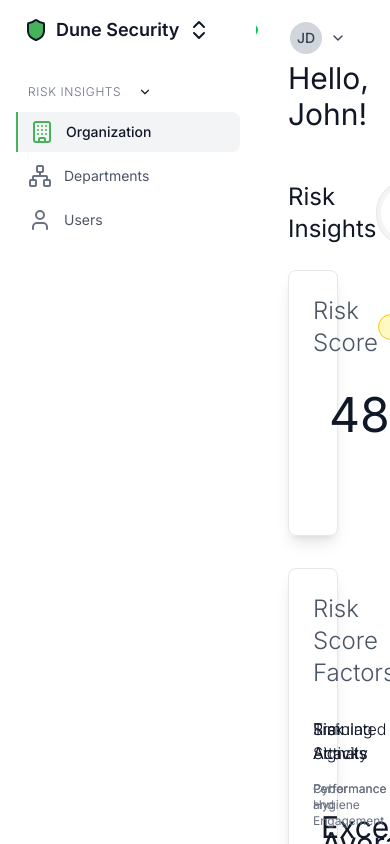
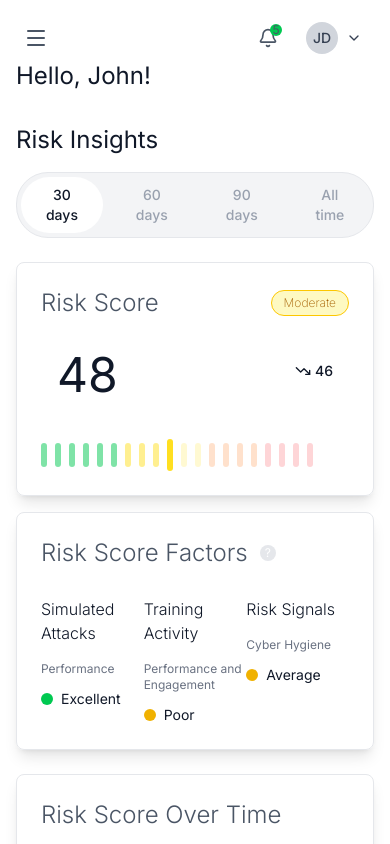
Before and after one commit to dlevenson44/dune-dashboard, a Next.js app: page / in a window 390 px wide. Built offline with nearby package versions, Linux system fonts and the light colour scheme.

Commit message:
fix mobile styling

```diff
--- a/features/dashboard/components/Dashboard/Dashboard.tsx
+++ b/features/dashboard/components/Dashboard/Dashboard.tsx
@@ -19,24 +19,27 @@
 
 const Dashboard = () => {
   const [filter, setFilter] = useState(timeFilters[0].id)
+  const [isSidebarOpen, setIsSidebarOpen] = useState(false)
 
   const handleFilterClick = (filterId: string) =>
     setFilter(filterId)
 
+  const toggleSidebar = () => setIsSidebarOpen(!isSidebarOpen)
+
   return (
     <div className="flex h-screen">
       {/* Sidebar */}
-      <Sidebar />
+      <Sidebar isOpen={isSidebarOpen} onClose={() => setIsSidebarOpen(false)} />
 
       <div className="flex-1 flex flex-col overflow-hidden">
         {/* Header */}
-        <Header />
+        <Header onMenuClick={toggleSidebar} />
 
         {/* Main Dashboard Content */}
-        <main className="flex-1 overflow-y-auto p-8 bg-white">
+        <main className="flex-1 overflow-y-auto p-4 md:p-8 bg-white">
           <div className="mb-8">
             {/* Filter */}
-            <div className="flex items-center justify-between mb-6">
+            <div className="flex flex-col sm:flex-row items-start sm:items-center justify-between mb-6 gap-4">
               <h2 className="text-2xl text-gray-900">Risk Insights</h2>
               <SwitchFilter
                 activeFilterId={filter}
@@ -46,13 +49,13 @@
             </div>
 
             {/* Risk Score and Risk Score Factor Cards */}
-            <div className="grid grid-cols-1 lg:grid-cols-[30%_70%] gap-8 mb-6 mr-8">
+            <div className="grid grid-cols-1 lg:grid-cols-[30%_70%] gap-4 md:gap-8 mb-6 md:mr-8">
               <RiskScore data={mockRiskScoreData} />
               <RiskScoreFactors factors={mockRiskScoreFactors} />
             </div>
 
             {/* Risk Score Over Time and Org Overview Cards */}
-            <div className="grid grid-cols-1 lg:grid-cols-[55%_45%] gap-8 mb-6 mr-8">
+            <div className="grid grid-cols-1 lg:grid-cols-[55%_45%] gap-4 md:gap-8 mb-6 md:mr-8">
               <RiskScoreOverTime data={mockTimeSeriesData} />
               <OrganizationOverview stats={mockOrganizationStats} />
             </div>
--- a/features/dashboard/components/OrganizationOverview/OrganizationOverview.tsx
+++ b/features/dashboard/components/OrganizationOverview/OrganizationOverview.tsx
@@ -30,7 +30,7 @@
       </div>
 
       {/* Risk Categories */}
-      <div className="grid grid-cols-4 gap-6">
+      <div className="grid grid-cols-2 sm:grid-cols-4 gap-4 sm:gap-6">
         {riskCategories.map((category, index) => {
           const percentage = (category.value / stats.users) * 100;
           return (
--- a/features/dashboard/components/RiskScoreFactors/RiskScoreFactors.tsx
+++ b/features/dashboard/components/RiskScoreFactors/RiskScoreFactors.tsx
@@ -32,7 +32,8 @@
             </p>
             <div className="flex items-center gap-2">
               <div className={`w-3 h-3 rounded-full ${getStatusDotColor(factor.status)}`} />
-              <span className="text-3xl">
+              {/* <span className="xs:text-sm text-3xl"> */}
+              <span className="text-sm sm:text-xl lg:text-3xl">
                 {factor.status}
               </span>
             </div>
--- a/shared/components/Header/Header.tsx
+++ b/shared/components/Header/Header.tsx
@@ -1,17 +1,31 @@
-import { Bell, ChevronDown } from 'lucide-react';
+import { Bell, ChevronDown, Menu } from 'lucide-react';
 
 interface HeaderProps {
   userInitials?: string;
-  userName?: string
+  userName?: string;
+  onMenuClick?: () => void;
 }
 
 const Header = ({
   userInitials = 'JD',
   userName = 'John',
+  onMenuClick,
 }: HeaderProps) => (
-  <header className="w-full bg-white px-8 py-4">
-    <div className="flex items-center justify-end">
-      <div className="flex items-center gap-4">
+  <header className="w-full bg-white px-4 md:px-8 py-4">
+    <div className="flex items-center justify-between">
+      {/* Mobile menu button */}
+      <button
+        onClick={onMenuClick}
+        className="lg:hidden p-2 text-gray-600 hover:text-gray-900 transition-colors"
+        aria-label="Open menu"
+      >
+        <Menu className="w-6 h-6" />
+      </button>
+
+      {/* Spacer for desktop */}
+      <div className="hidden lg:block flex-1" />
+
+      <div className="flex items-center gap-2 md:gap-4">
         <button className="relative p-2 text-gray-600 hover:text-gray-900 transition-colors">
           <Bell className="w-5 h-5" />
           <span className="absolute top-1 right-1 w-3 h-3 bg-green-500 rounded-full flex items-center justify-center text-xs">5</span>
@@ -25,7 +39,7 @@
         </button>
       </div>
     </div>
-    <h1 className="text-3xl text-gray-900">Hello, {userName}!</h1>
+    <h1 className="text-2xl md:text-3xl text-gray-900">Hello, {userName}!</h1>
   </header>
 );
 
--- a/shared/components/Sidebar/Sidebar.tsx
+++ b/shared/components/Sidebar/Sidebar.tsx
@@ -1,19 +1,55 @@
 'use client'
+
+import { X } from 'lucide-react';
 
 import { navItems } from '~/shared/utils/sidebar/nav-items';
 
 import SidebarHeader from './SidebarHeader';
 import SidebarNav from './SidebarNav';
 
-const Sidebar = () => {
+interface SidebarProps {
+  isOpen: boolean;
+  onClose: () => void;
+}
+
+const Sidebar = ({ isOpen, onClose }: SidebarProps) => {
   return (
-    <div className={`w-64 bg-white h-screen`}>
-      {/* Logo Section */}
-      <SidebarHeader />
+    <>
+      {/* Backdrop for mobile */}
+      {isOpen && (
+        <div
+          className="fixed inset-0 bg-black bg-opacity-50 z-40 lg:hidden"
+          onClick={onClose}
+        />
+      )}
 
-      {/* Navigation Section */}
-      <SidebarNav navItems={navItems} />
-    </div>
+      {/* Sidebar */}
+      <div
+        className={`
+          fixed lg:static
+          inset-y-0 left-0
+          w-64 bg-white h-screen
+          transform transition-transform duration-300 ease-in-out
+          z-50 lg:z-auto
+          ${isOpen ? 'translate-x-0' : '-translate-x-full lg:translate-x-0'}
+        `}
+      >
+        {/* Close button for mobile */}
+        <button
+          onClick={onClose}
+          className="absolute top-4 right-4 p-2 lg:hidden hover:bg-gray-100 rounded-md"
+          aria-label="Close menu"
+        >
+          <X className="w-5 h-5 text-gray-600" />
+        </button>
+
+        {/* Logo Section */}
+        <SidebarHeader />
+
+        {/* Navigation Section */}
+        <SidebarNav navItems={navItems} />
+      </div>
+    </>
   );
 };
 
```
